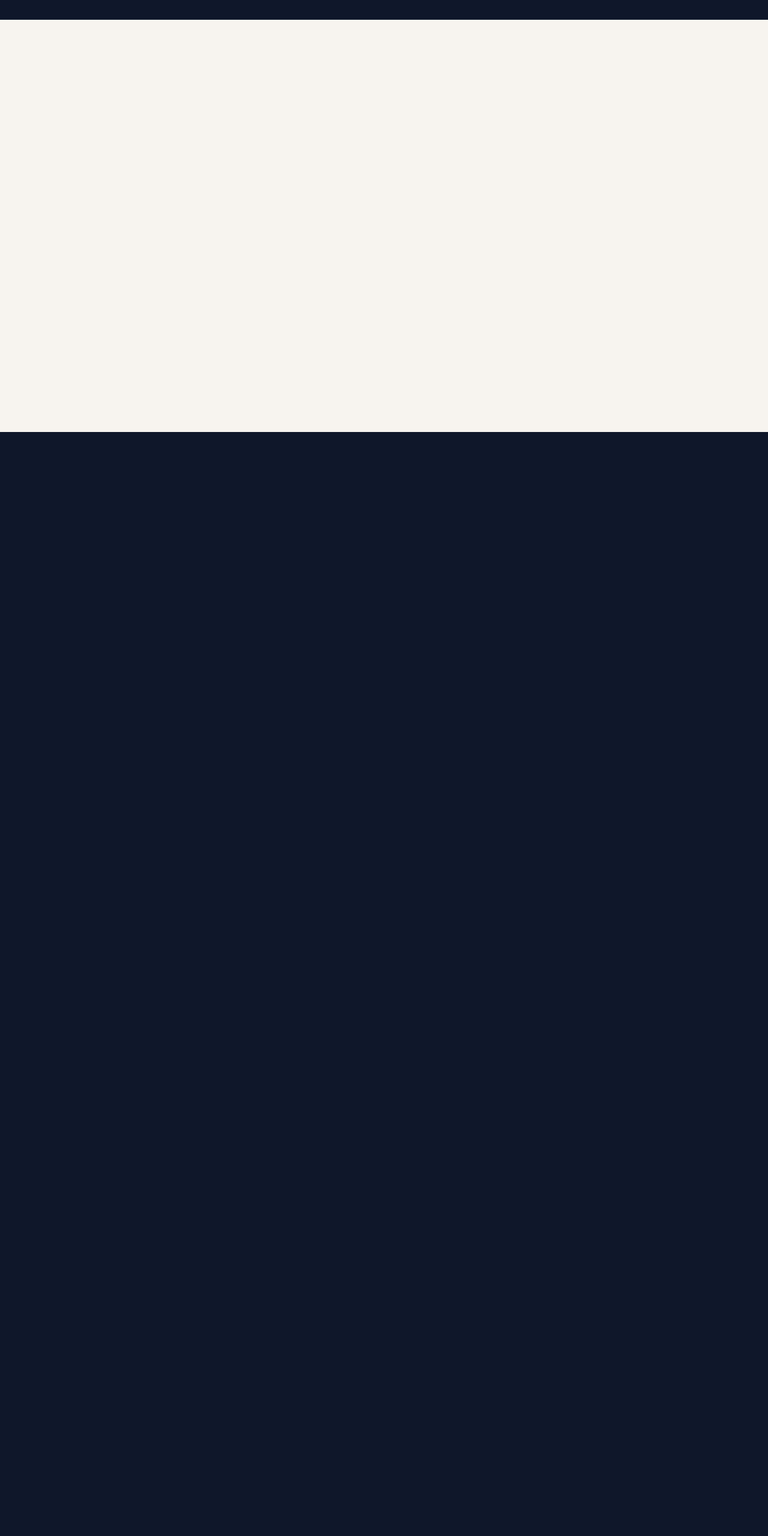
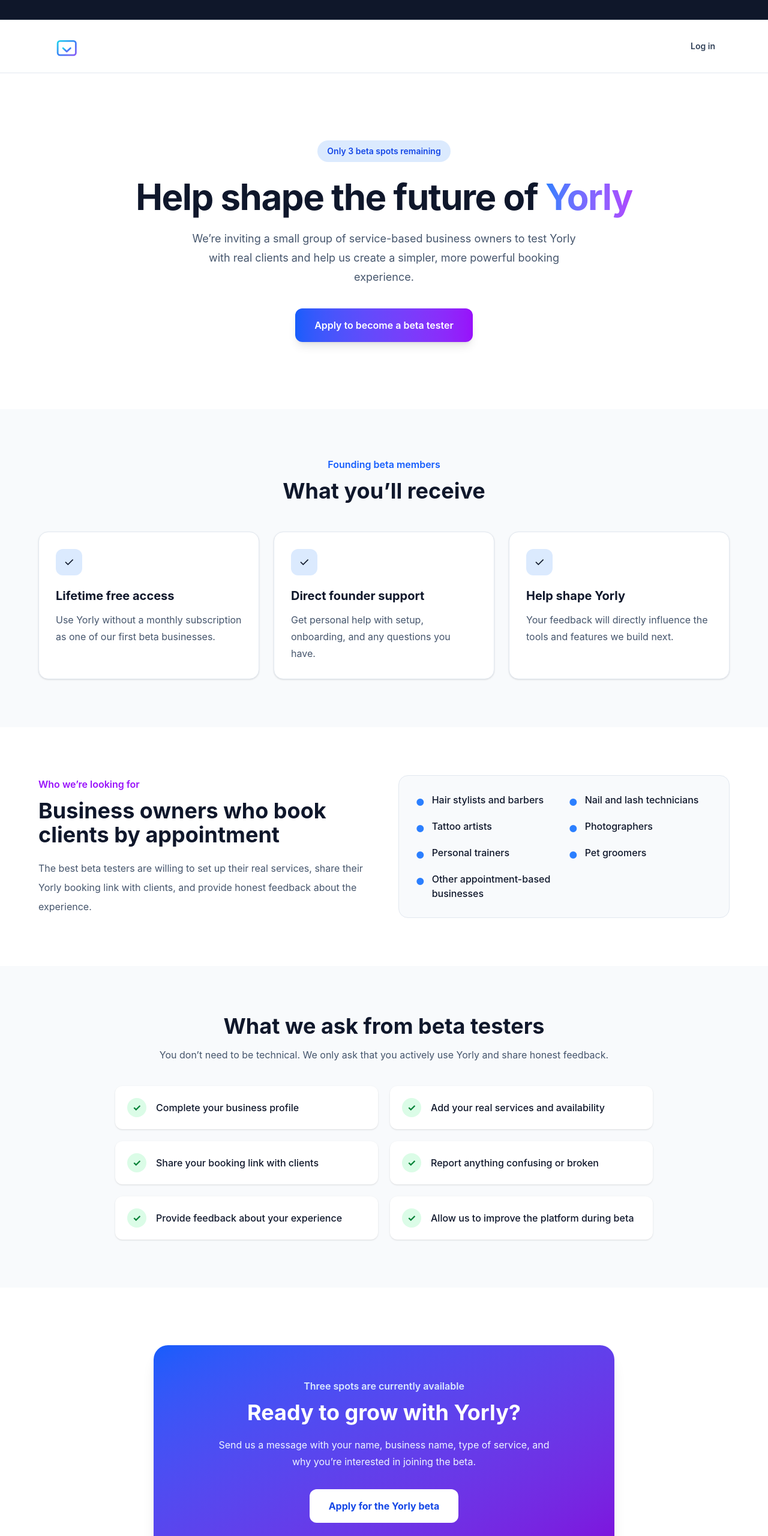
Before and after one commit to BreiaJohn/ownly-booking-app, a React (Vite) app: page /beta in a window 1280 px wide. Shown: the part 80-2640 px from the top of the page at 60% size. Before the commit the page ends 800 px from the top, so only its background shows below. Built offline with nearby package versions, Linux system fonts and the light colour scheme.

Commit message:
Add Yorly beta recruitment landing page

```diff
--- a/src/App.jsx
+++ b/src/App.jsx
@@ -15,6 +15,8 @@ import Settings from "./pages/Settings"
 import PublicBooking from "./pages/PublicBooking"
 import SetupServices from "./pages/SetupServices"
 import SetupAvailability from "./pages/SetupAvailability"
+
+import Beta from "./pages/Beta"
 
 import PaymentSuccess from "./pages/PaymentSuccess"
 
@@ -124,6 +126,8 @@ function App() {
             }
           />
 
+          <Route path="/beta" element={<Beta />} />
+
           <Route path="/book" element={<PublicBooking />} />
 
           <Route path="/book/:username" element={<PublicBooking />} />
--- /dev/null
+++ b/src/pages/Beta.jsx
@@ -0,0 +1,210 @@
+import { Link } from "react-router-dom"
+import Logo from "../components/Logo"
+
+export default function Beta() {
+  const idealBusinesses = [
+    "Hair stylists and barbers",
+    "Nail and lash technicians",
+    "Tattoo artists",
+    "Photographers",
+    "Personal trainers",
+    "Pet groomers",
+    "Other appointment-based businesses",
+  ]
+
+  return (
+    <main className="min-h-screen bg-white text-slate-900 dark:bg-slate-950 dark:text-white">
+      {/* Header */}
+      <header className="border-b border-slate-200 dark:border-slate-800">
+        <div className="mx-auto flex max-w-6xl items-center justify-between px-6 py-5">
+          <Link to="/">
+            <Logo className="h-12 w-auto" />
+          </Link>
+
+          <Link
+            to="/login"
+            className="text-sm font-semibold text-slate-700 transition hover:text-blue-600 dark:text-slate-300"
+          >
+            Log in
+          </Link>
+        </div>
+      </header>
+
+      {/* Hero */}
+      <section className="px-6 py-20 text-center sm:py-28">
+        <div className="mx-auto max-w-4xl">
+          <span className="inline-flex rounded-full bg-blue-100 px-4 py-2 text-sm font-semibold text-blue-700 dark:bg-blue-950 dark:text-blue-300">
+            Only 3 beta spots remaining
+          </span>
+
+          <h1 className="mt-7 text-4xl font-bold tracking-tight sm:text-6xl">
+            Help shape the future of{" "}
+            <span className="bg-gradient-to-r from-blue-500 to-purple-500 bg-clip-text text-transparent">
+              Yorly
+            </span>
+          </h1>
+
+          <p className="mx-auto mt-6 max-w-2xl text-lg leading-8 text-slate-600 dark:text-slate-300">
+            We’re inviting a small group of service-based business owners to
+            test Yorly with real clients and help us create a simpler, more
+            powerful booking experience.
+          </p>
+
+          <a
+            href="#apply"
+            className="mt-9 inline-flex rounded-xl bg-gradient-to-r from-blue-600 to-purple-600 px-8 py-4 font-semibold text-white shadow-lg transition hover:scale-[1.02]"
+          >
+            Apply to become a beta tester
+          </a>
+        </div>
+      </section>
+
+      {/* Benefits */}
+      <section className="bg-slate-50 px-6 py-20 dark:bg-slate-900">
+        <div className="mx-auto max-w-6xl">
+          <div className="text-center">
+            <p className="font-semibold text-blue-600">Founding beta members</p>
+            <h2 className="mt-3 text-3xl font-bold sm:text-4xl">
+              What you’ll receive
+            </h2>
+          </div>
+
+          <div className="mt-12 grid gap-6 md:grid-cols-3">
+            {[
+              {
+                title: "Lifetime free access",
+                description:
+                  "Use Yorly without a monthly subscription as one of our first beta businesses.",
+              },
+              {
+                title: "Direct founder support",
+                description:
+                  "Get personal help with setup, onboarding, and any questions you have.",
+              },
+              {
+                title: "Help shape Yorly",
+                description:
+                  "Your feedback will directly influence the tools and features we build next.",
+              },
+            ].map((benefit) => (
+              <article
+                key={benefit.title}
+                className="rounded-2xl border border-slate-200 bg-white p-7 shadow-sm dark:border-slate-800 dark:bg-slate-950"
+              >
+                <div className="mb-5 flex h-11 w-11 items-center justify-center rounded-xl bg-blue-100 text-xl dark:bg-blue-950">
+                  ✓
+                </div>
+
+                <h3 className="text-xl font-bold">{benefit.title}</h3>
+
+                <p className="mt-3 leading-7 text-slate-600 dark:text-slate-400">
+                  {benefit.description}
+                </p>
+              </article>
+            ))}
+          </div>
+        </div>
+      </section>
+
+      {/* Who it is for */}
+      <section className="px-6 py-20">
+        <div className="mx-auto grid max-w-6xl gap-12 lg:grid-cols-2 lg:items-center">
+          <div>
+            <p className="font-semibold text-purple-600">Who we’re looking for</p>
+
+            <h2 className="mt-3 text-3xl font-bold sm:text-4xl">
+              Business owners who book clients by appointment
+            </h2>
+
+            <p className="mt-5 leading-8 text-slate-600 dark:text-slate-300">
+              The best beta testers are willing to set up their real services,
+              share their Yorly booking link with clients, and provide honest
+              feedback about the experience.
+            </p>
+          </div>
+
+          <div className="rounded-2xl border border-slate-200 bg-slate-50 p-7 dark:border-slate-800 dark:bg-slate-900">
+            <ul className="grid gap-4 sm:grid-cols-2">
+              {idealBusinesses.map((business) => (
+                <li key={business} className="flex items-start gap-3">
+                  <span className="mt-1 text-blue-500">●</span>
+                  <span className="font-medium">{business}</span>
+                </li>
+              ))}
+            </ul>
+          </div>
+        </div>
+      </section>
+
+      {/* Expectations */}
+      <section className="bg-slate-50 px-6 py-20 dark:bg-slate-900">
+        <div className="mx-auto max-w-4xl">
+          <div className="text-center">
+            <h2 className="text-3xl font-bold sm:text-4xl">
+              What we ask from beta testers
+            </h2>
+
+            <p className="mt-4 text-slate-600 dark:text-slate-300">
+              You don’t need to be technical. We only ask that you actively use
+              Yorly and share honest feedback.
+            </p>
+          </div>
+
+          <div className="mt-10 grid gap-5 sm:grid-cols-2">
+            {[
+              "Complete your business profile",
+              "Add your real services and availability",
+              "Share your booking link with clients",
+              "Report anything confusing or broken",
+              "Provide feedback about your experience",
+              "Allow us to improve the platform during beta",
+            ].map((item) => (
+              <div
+                key={item}
+                className="flex items-center gap-4 rounded-xl bg-white p-5 shadow-sm dark:bg-slate-950"
+              >
+                <span className="flex h-8 w-8 shrink-0 items-center justify-center rounded-full bg-green-100 font-bold text-green-700">
+                  ✓
+                </span>
+                <span className="font-medium">{item}</span>
+              </div>
+            ))}
+          </div>
+        </div>
+      </section>
+
+      {/* Application */}
+      <section id="apply" className="px-6 py-24">
+        <div className="mx-auto max-w-3xl rounded-3xl bg-gradient-to-br from-blue-600 to-purple-700 px-7 py-14 text-center text-white shadow-xl sm:px-14">
+          <p className="font-semibold text-blue-100">
+            Three spots are currently available
+          </p>
+
+          <h2 className="mt-3 text-3xl font-bold sm:text-4xl">
+            Ready to grow with Yorly?
+          </h2>
+
+          <p className="mx-auto mt-5 max-w-xl leading-7 text-blue-50">
+            Send us a message with your name, business name, type of service,
+            and why you’re interested in joining the beta.
+          </p>
+
+          <a
+            href="mailto:Breiamj4@gmail.com?subject=Yorly Beta Tester Application"
+            className="mt-8 inline-flex rounded-xl bg-white px-8 py-4 font-bold text-blue-700 transition hover:scale-[1.02]"
+          >
+            Apply for the Yorly beta
+          </a>
+
+          <p className="mt-5 text-sm text-blue-100">
+            Applications are reviewed personally.
+          </p>
+        </div>
+      </section>
+
+      <footer className="border-t border-slate-200 px-6 py-8 text-center text-sm text-slate-500 dark:border-slate-800">
+        © {new Date().getFullYear()} Yorly. Built for business.
+      </footer>
+    </main>
+  )
+}
```
